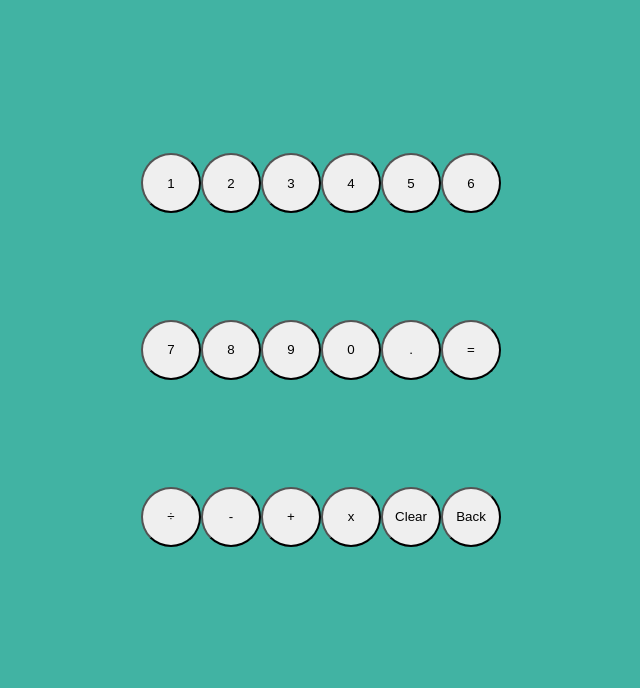
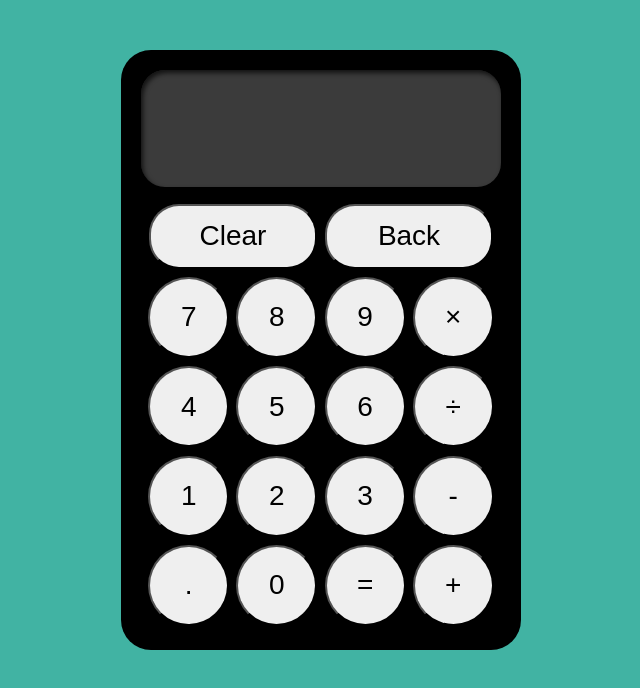
Before and after one commit to Chr0m0some/Calculator, a plain HTML site: page index.html in a window 1280 px wide. Shown: the whole page, without its empty margins (319-959 px from the left). Drawn offline with Linux system fonts and the light colour scheme.

Commit message:
Attempt at readying the operation function

```diff
--- a/index.html
+++ b/index.html
@@ -13,24 +13,26 @@
     <div class="container">
         <div class="display"></div>
         <div class="buttons">
+            <button class="btn">.</button>
+            <button class="btn">0</button>
+            <button class="btn">=</button>
+            <button class="btn">+</button>
             <button class="btn">1</button>
             <button class="btn">2</button>
             <button class="btn">3</button>
+            <button class="btn">-</button>
             <button class="btn">4</button>
             <button class="btn">5</button>
             <button class="btn">6</button>
+            <button class="btn">÷</button>
             <button class="btn">7</button>
             <button class="btn">8</button>
             <button class="btn">9</button>
-            <button class="btn">0</button>
-            <button class="btn">.</button>
-            <button class="btn">=</button>
-            <button class="btn">÷</button>
-            <button class="btn">-</button>
-            <button class="btn">+</button>
-            <button class="btn">x</button>
-            <button class="btn">Clear</button>
-            <button class="btn">Back</button>
+            <button class="btn">×</button>
+            <div class="clears">
+                <button class="btn" id="clear">Clear</button>
+                <button class="btn" id="back">Back</button>
+            </div>
         </div>
     </div>
 </body>
--- a/script.js
+++ b/script.js
@@ -1,3 +1,7 @@
+let prev_num;
+let current_num;
+let inputs = [];
+let operator_input;
 /* Operations */
 function add(operand1, operand2) {return operand1 + operand2};
 function subtract(operand1, operand2) {return operand1 - operand2};
@@ -7,12 +11,16 @@ function divide(operand1, operand2) {return (operand2 === 0) ? alert('Woah buddy
 function operate(operator, num1, num2) {
     switch(true){
         case operator === 'add':
+            console.log(add(num1, num2));
             return add(num1, num2);
         case operator === 'subtract':
+            console.log(subtract(num1, num2));
             return subtract(num1, num2);
         case operator === 'multiply':
+            console.log(multiply(num1, num2));
             return multiply(num1, num2);
         case operator === 'divide':
+            console.log(divide(num1, num2));
             return divide(num1, num2);
         default:
             break;
@@ -32,3 +40,21 @@ function operate(operator, num1, num2) {
 
 
 */
+
+/*
+
+*/
+function readyOperation(input) {
+    if (input.target.classList.contains('num')) {
+        inputs.push(parseInt(input.target.textContent));
+    }
+    else if (input.target.classList.contains('operator')) {
+        operator_input = input.target.id;
+    }
+    else if (input.target.id == 'operate') {
+        operate(operator_input, ...inputs);
+    }
+}
+
+const BUTTONS = document.querySelectorAll('btn');
+BUTTONS.forEach(button => button.addEventListener('click', readyOperation));
--- a/style.css
+++ b/style.css
@@ -13,7 +13,7 @@ html, body {
 body {
     font-family: 'Montesserat', sans-serif;
     background-color: #41B3A3;
-    margin: 0;
+    margin-top: 50px;
     display: flex;
     justify-content: center;
     align-items: center;
@@ -24,25 +24,47 @@ body {
     width: 400px;
     display: flex;
     flex-direction: column;
+    background-color: black;
+    border-radius: 30px;
+    padding: 20px;
+    gap: 12px;
 }
 
 .display {
-    height: 100px;
-    width: 400px;
+    height: 120px;
+    width: 360px;
+    background-color: #3B3B3B;
+    border-radius: 24px;
+    box-shadow: inset 2px 3px 5px 0px rgb(0 0 0 / 70%);
 }
 
 .buttons {
     display: flex;
     flex-wrap: wrap;
-    justify-content: center;
+    flex-wrap: wrap-reverse;
+    justify-content: space-evenly;
     align-items: center;
-    height: 500px;
-    width: 400px;
+    height: 440px;
+    width: 360px;
+}
+
+.clears {
+    display: flex;
+    justify-content: space-evenly;
+    width: 360px;
 }
 
 .btn {
     font-family: inherit;
-    height: 60px;
-    width: 60px;
+    font-size: 28px;
+    height: 81px;
+    width: 81px;
     border-radius: 50%;
 }
+
+#clear,
+#back {
+    border-radius: 30px;
+    width: 168px;
+    height: 65px;
+}
```
